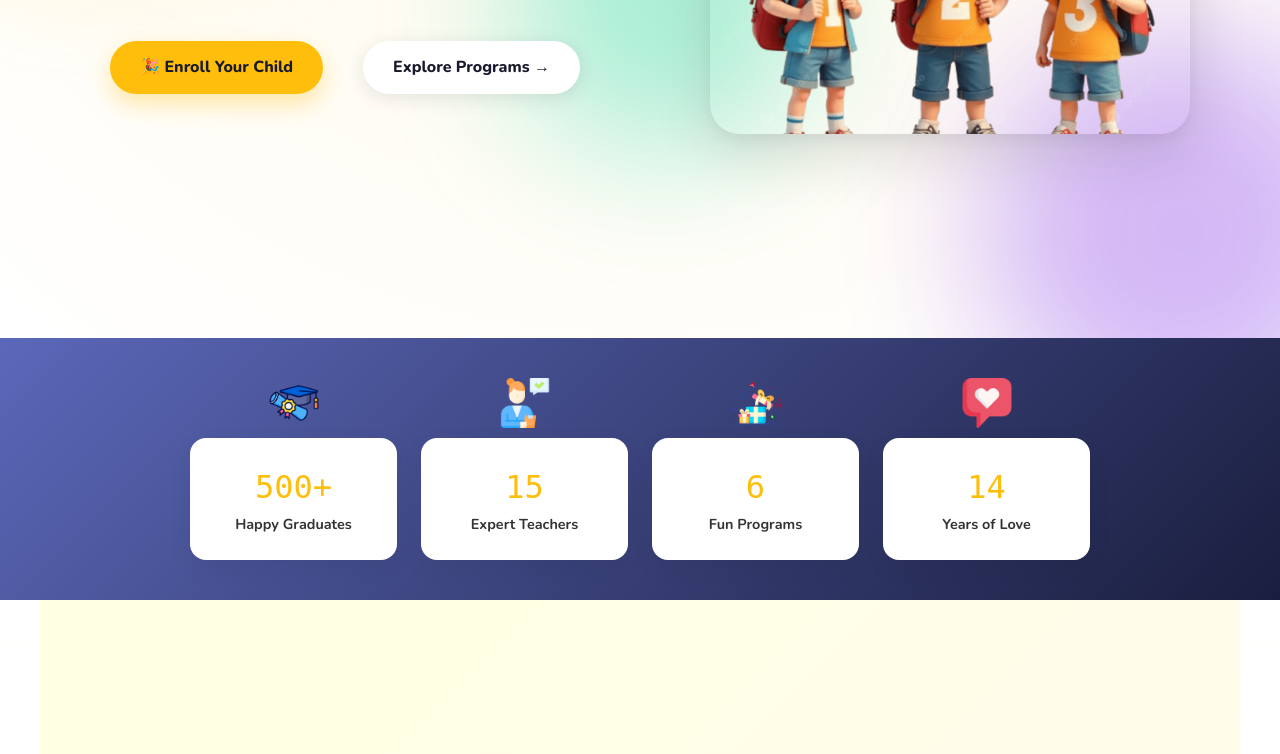
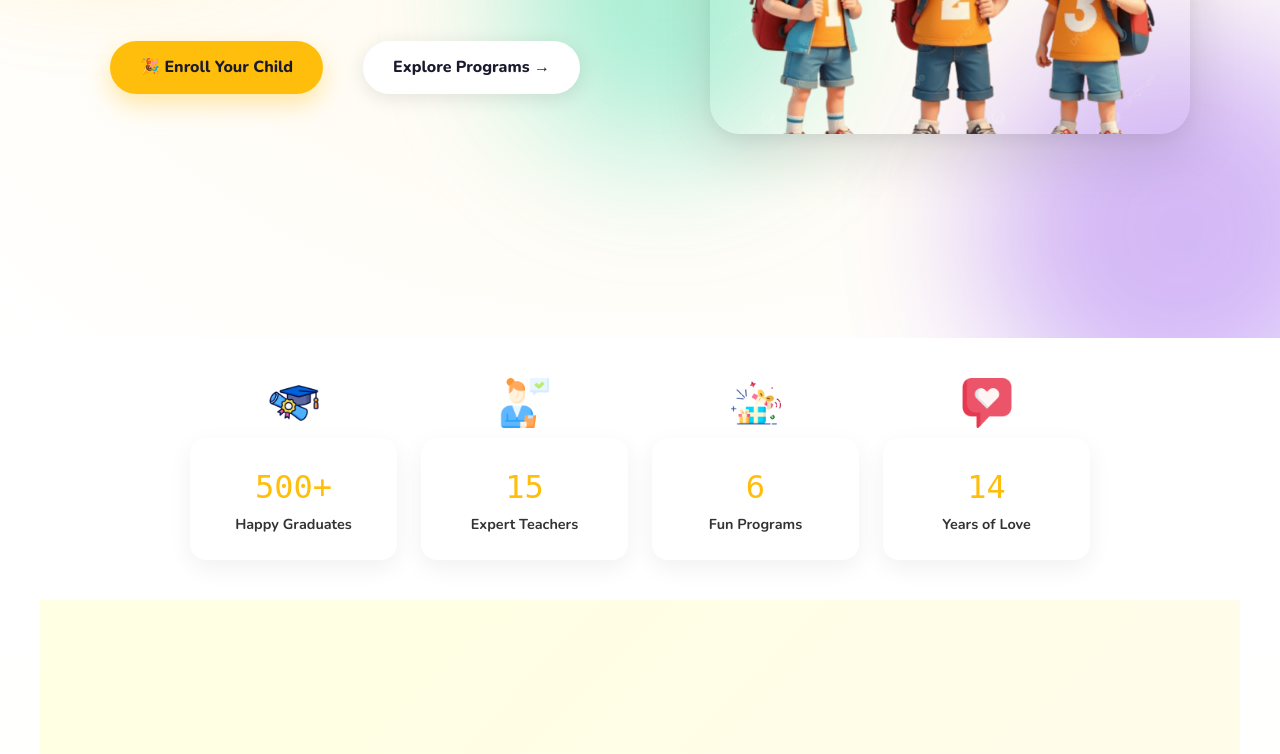
Before and after one commit to Akashpawar77/Crocodile, a React (Vite) app: page / in a window 1280 px wide. Shown: the part 462-1216 px from the top of the page. Built offline with nearby package versions, Linux system fonts and the light colour scheme.

Commit message:
stats bar color change

```diff
--- a/src/pages/Home.css
+++ b/src/pages/Home.css
@@ -175,7 +175,7 @@
 
 /* STATS */
 .stats-bar {
-  background: linear-gradient(135deg, #5b68b9 0%, #1a1e3e 100%);
+  background: linear-gradient(135deg, #ffffff 0%, #ffffff 100%);
   padding: 40px 24px;
 }
 
```
